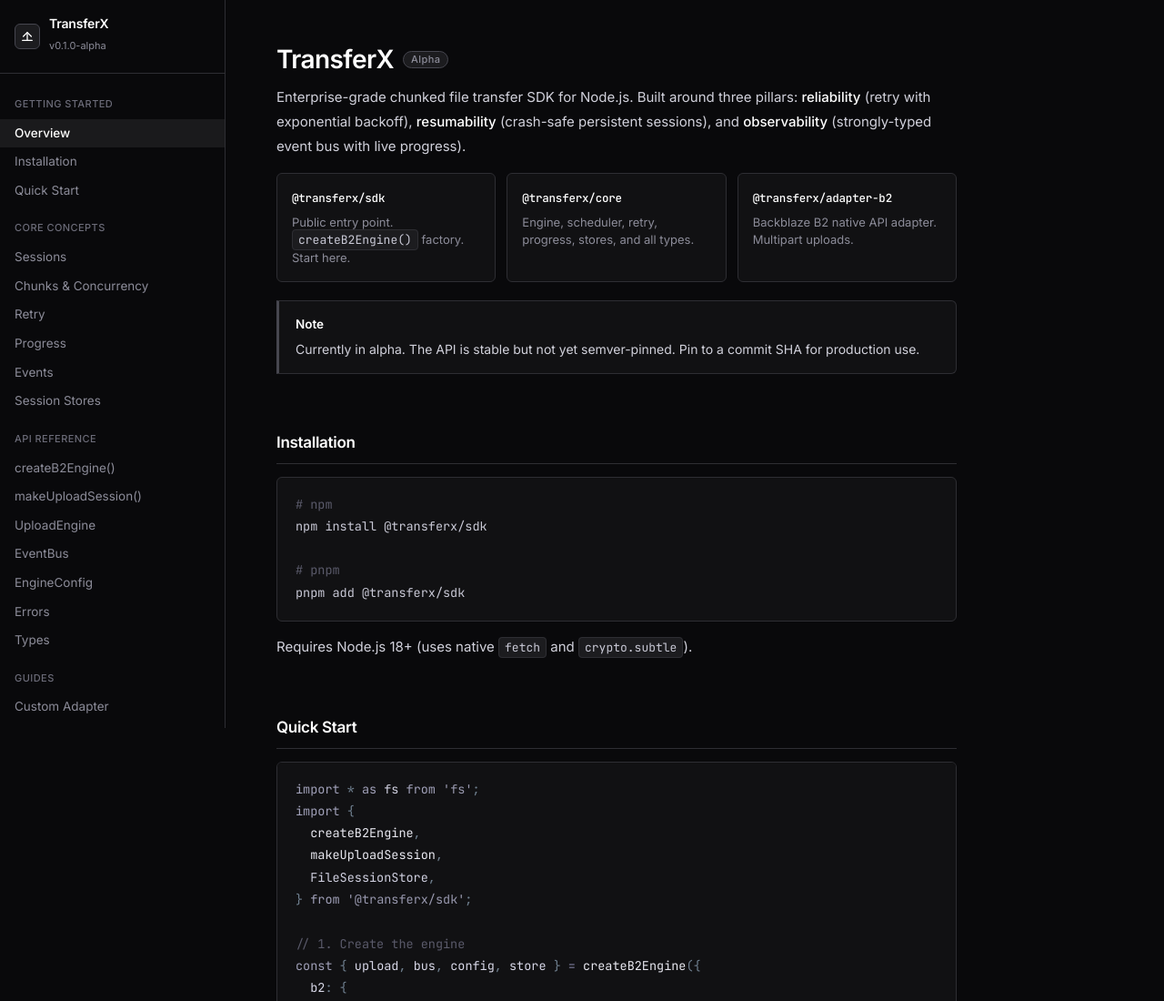
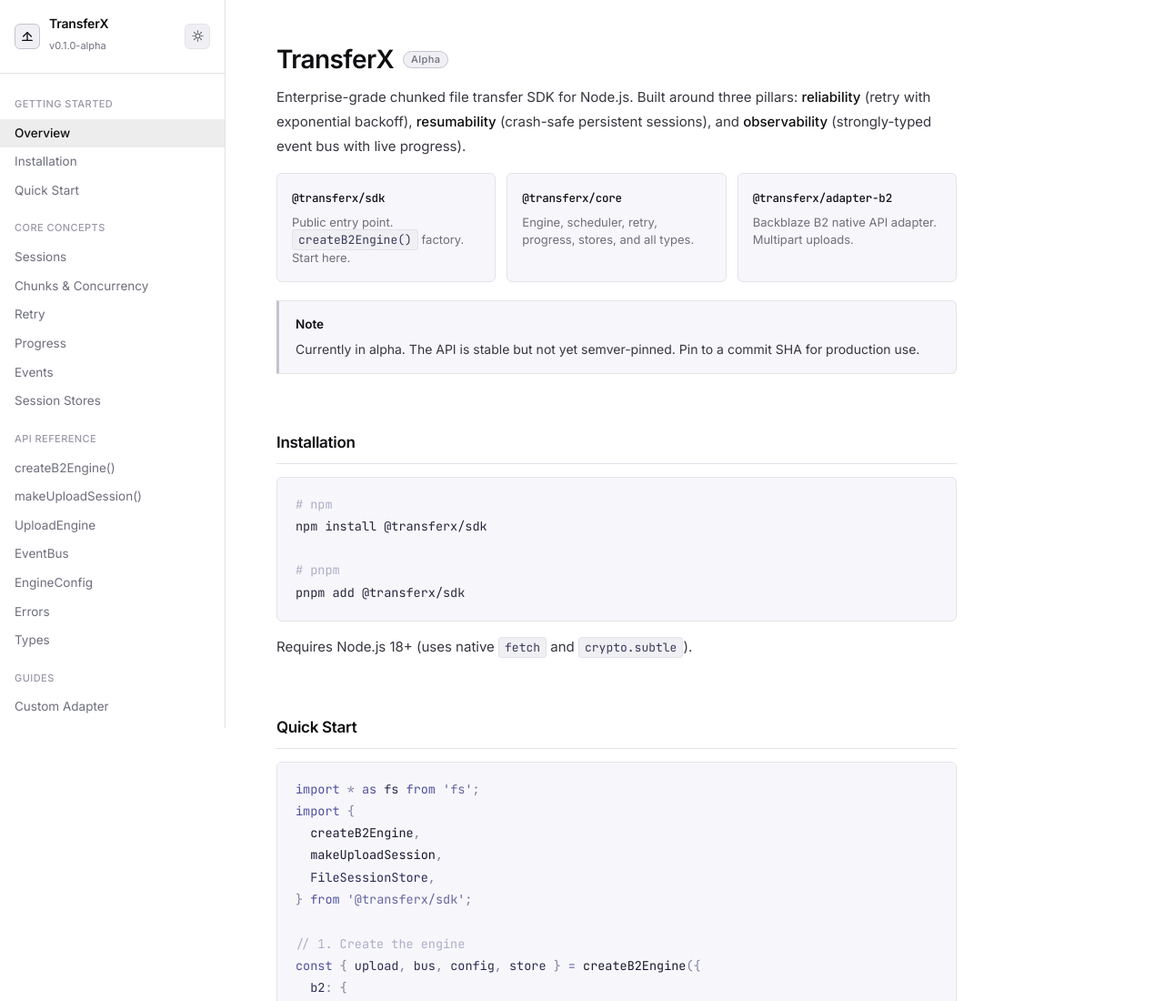
Before and after one commit to zed-syn/TransferX, a website: page docs/index.html in a window 1280 px wide. Shown: the top 1100 px of the page at 91% size. Drawn offline with Linux system fonts and the light colour scheme.

Commit message:
feat: add light/dark theme toggle and corresponding styles

```diff
--- a/docs/index.html
+++ b/docs/index.html
@@ -23,6 +23,18 @@
         --muted-2: #6b6b78;
         --sidebar-w: 248px;
         --radius: 6px;
+      }
+
+      [data-theme="light"] {
+        --bg: #ffffff;
+        --bg-card: #f7f7fb;
+        --bg-input: #f0f0f4;
+        --border: #e2e2e8;
+        --border-2: #c4c4d0;
+        --text: #0f0f12;
+        --text-2: #36363f;
+        --muted: #6e6e7c;
+        --muted-2: #9898a8;
       }
 
       *,
@@ -448,6 +460,99 @@
         font-weight: 500;
       }
 
+      /* ─── Theme toggle button ──────────────────────────────── */
+      .theme-toggle {
+        width: 28px;
+        height: 28px;
+        background: var(--bg-input);
+        border: 1px solid var(--border);
+        border-radius: var(--radius);
+        display: flex;
+        align-items: center;
+        justify-content: center;
+        cursor: pointer;
+        flex-shrink: 0;
+        margin-left: auto;
+        transition:
+          border-color 0.12s,
+          background 0.12s,
+          color 0.12s;
+        color: var(--muted);
+        padding: 0;
+      }
+      .theme-toggle:hover {
+        border-color: var(--border-2);
+        color: var(--text-2);
+      }
+      .theme-toggle svg {
+        width: 13px;
+        height: 13px;
+        stroke: currentColor;
+        fill: none;
+        stroke-width: 1.5;
+        stroke-linecap: round;
+        stroke-linejoin: round;
+      }
+      .theme-toggle .icon-sun {
+        display: none;
+      }
+      .theme-toggle .icon-moon {
+        display: block;
+      }
+      [data-theme="light"] .theme-toggle .icon-sun {
+        display: block;
+      }
+      [data-theme="light"] .theme-toggle .icon-moon {
+        display: none;
+      }
+
+      /* ─── Light mode overrides ──────────────────────────────── */
+      [data-theme="light"] #sidebar nav a:hover {
+        background: rgba(0, 0, 0, 0.04);
+      }
+      [data-theme="light"] #sidebar nav a.active {
+        background: rgba(0, 0, 0, 0.07);
+      }
+      [data-theme="light"] tbody tr:hover td {
+        background: rgba(0, 0, 0, 0.02);
+      }
+      [data-theme="light"] pre code {
+        color: #26263c;
+      }
+      [data-theme="light"] :not(pre) > code {
+        color: #38385a;
+      }
+      [data-theme="light"] .kw {
+        color: #5050a0;
+      }
+      [data-theme="light"] .ty {
+        color: #2a2a58;
+      }
+      [data-theme="light"] .fn {
+        color: #191930;
+      }
+      [data-theme="light"] .str {
+        color: #6565a0;
+      }
+      [data-theme="light"] .num {
+        color: #484878;
+      }
+      [data-theme="light"] .cm {
+        color: #adadc8;
+      }
+      [data-theme="light"] .pr {
+        color: #2c2c50;
+      }
+      [data-theme="light"] .op {
+        color: #6060a8;
+      }
+      [data-theme="light"] .pn {
+        color: #8080a0;
+      }
+      [data-theme="light"] .yes {
+        color: #404068;
+      }
+
       /* ─── Misc ────────────────────────────────────────────── */
       * {
         scroll-margin-top: 28px;
@@ -465,6 +570,17 @@
         }
       }
     </style>
+    <script>
+      (function () {
+        var s = localStorage.getItem("transferx-theme");
+        var preferLight = window.matchMedia(
+          "(prefers-color-scheme: light)",
+        ).matches;
+        if (s === "light" || (!s && preferLight)) {
+          document.documentElement.setAttribute("data-theme", "light");
+        }
+      })();
+    </script>
   </head>
   <body>
     <!-- ═══════════════════════════════════════════════ SIDEBAR ══ -->
@@ -487,6 +603,22 @@
           <strong>TransferX</strong>
           <span>v0.1.0-alpha</span>
         </div>
+        <button
+          class="theme-toggle"
+          id="themeToggle"
+          title="Toggle theme"
+          aria-label="Toggle theme"
+        >
+          <svg class="icon-moon" viewBox="0 0 16 16">
+            <path d="M13 9.5a5.5 5.5 0 01-6.5-6.5A5.5 5.5 0 1013 9.5z" />
+          </svg>
+          <svg class="icon-sun" viewBox="0 0 16 16">
+            <circle cx="8" cy="8" r="3" />
+            <path
+              d="M8 1v2M8 13v2M1 8h2M13 8h2M3.1 3.1l1.4 1.4M11.5 11.5l1.4 1.4M3.1 12.9l1.4-1.4M11.5 4.5l1.4-1.4"
+            />
+          </svg>
+        </button>
       </div>
       <nav>
         <div class="section-label">Getting Started</div>
@@ -1478,6 +1610,22 @@
     </main>
 
     <script>
+      // ─── Theme toggle ─────────────────────────────────────
+      (function () {
+        var root = document.documentElement;
+        var btn = document.getElementById("themeToggle");
+        btn.addEventListener("click", function () {
+          var isLight = root.getAttribute("data-theme") === "light";
+          if (isLight) {
+            root.removeAttribute("data-theme");
+            localStorage.setItem("transferx-theme", "dark");
+          } else {
+            root.setAttribute("data-theme", "light");
+            localStorage.setItem("transferx-theme", "light");
+          }
+        });
+      })();
+
       // ─── Scroll spy ───────────────────────────────────────
       const links = document.querySelectorAll("#sidebar nav a");
       const sections = [...links]
```
